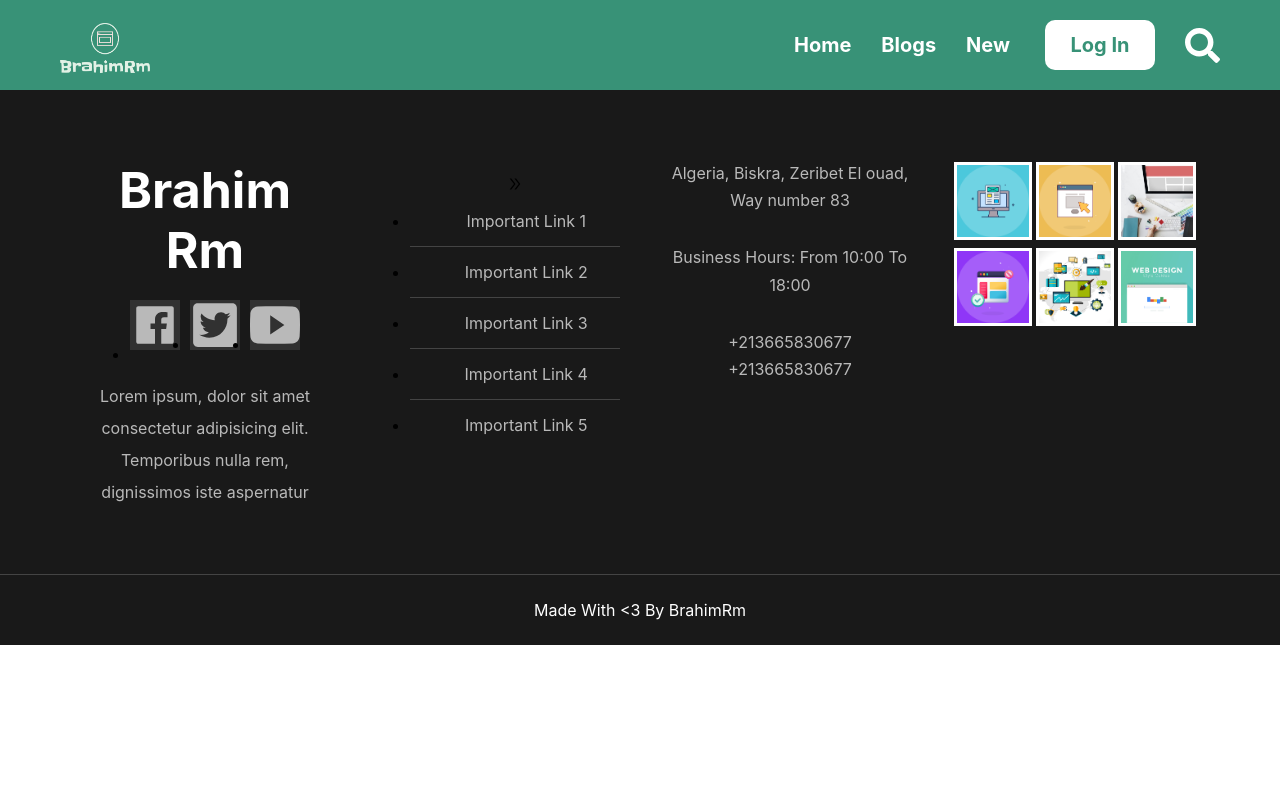
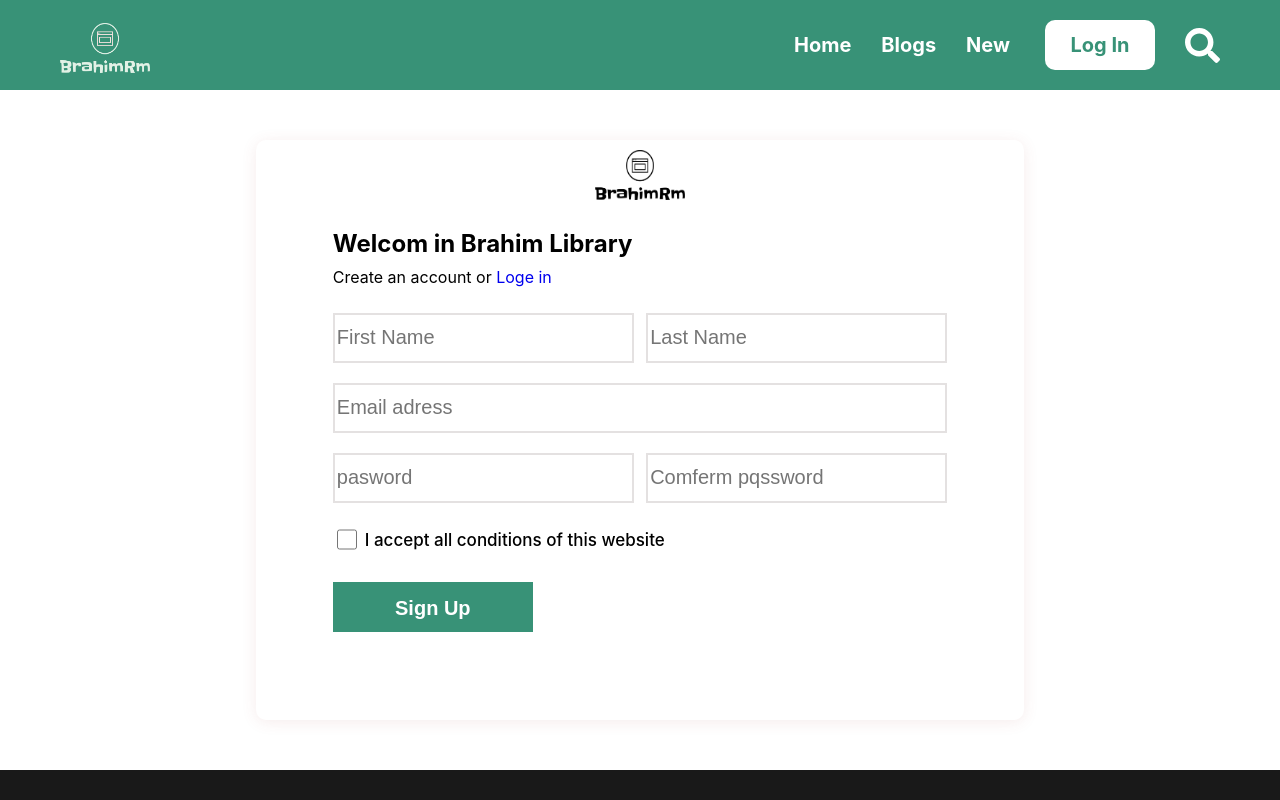
Before and after one commit to BrahimRemaigui/Library_project, a React (Create React App) app: page /signup in a window 1280 px wide. Shown: the top 800 px of the page. Built offline with nearby package versions, Linux system fonts and the light colour scheme; the HTML template or start-up script is replaced by a standard one.

Commit message:
Add files via upload

```diff
--- a/src/App.js
+++ b/src/App.js
@@ -2,6 +2,7 @@ import './App.css';
 import './NavBar'
 import NavBar from './NavBar';
 import Home from './Home';
+import Sigup from './Sigup';
 import Contact from './Contact';
 import BlogsDatails from './BlogsDatails';
 import Library from './Library'
@@ -49,6 +50,9 @@ function App() {
         <Route  path="/login">
         <Cont/>
         </Route>
+        <Route  path="/signup">
+        <Sigup/>
+        </Route>
 
         <Route  path="/blogs/:id">
         <BlogsDatails/>
--- a/src/Cont.js
+++ b/src/Cont.js
@@ -1,11 +1,18 @@
 import React from 'react'
 import './SigIn.css'
+
+import { Link } from "react-router-dom";
 import './dis.css'
 import img_li from './imgs/library main.jpg'
 import logo from './imgs/brahimrm-high-resolution-logo-black-transparent.png'
 import { AiFillApple } from "react-icons/ai";
 import { FcGoogle } from "react-icons/fc";
 export default function Cont() {
+const handelSigup =()=>{
+  <Link to="/signup"></Link>
+}
+
+
   return (
     <div className='sign-in'>
       <div className='forme_si'>
@@ -42,7 +49,7 @@ export default function Cont() {
           <button className='btn2'>Connect</button>
           </div>
           <div className='btns'>
-          <button className='btn3'>Sig Up</button>
+          <Link to="/signup"> <button className='btn3'>Sig Up</button></Link>
           </div>
         </div>
       </div>
--- /dev/null
+++ b/src/SignUp.css
@@ -0,0 +1,85 @@
+.sign-Up{
+
+    display: flex;
+    justify-content: center;
+    align-items: center;
+}
+.forme_siUp{
+    margin: 50px 20px;
+    width: 60%;
+    height: 580px;
+    box-shadow: 0 2px 15px rgba(163, 70, 70, 0.1);
+    border-radius: 10px;
+}
+.witing{
+    width: 80%;
+    height: 85px;
+    height: fit-content;
+    margin: 5px 10%;
+    display: flex;
+    flex-direction: column;
+    align-items: start;
+    justify-content: start;
+}
+.witing p{
+    margin-top: -11px;
+}
+.email{
+    margin: 10px;
+    width: 80%;
+    height: 50px;
+    border:2px solid rgb(228, 225, 225);
+    font-size: 20px;
+
+}
+.name_full{
+    display: flex;
+    flex-direction: row;
+    width: 80%;
+    margin: 5px 10%;
+    align-items: start;
+    justify-content: space-between;
+}
+@media(max-width:556px){
+
+.name_full{
+    display: flex;
+    flex-direction: column;
+
+}
+.forme_siUp{
+
+    height: fit-content;
+}
+.name{
+    width:200px;
+}
+}
+.name{
+    margin: 5px 0;
+    width:49%;
+    height: 50px;
+    border:2px solid rgb(228, 225, 225);
+    font-size: 20px;
+}
+
+.condition {
+    display: flex;
+    flex-direction: row;
+    width: 80%;
+    margin: 5px 10%;
+    font-size: 17px;
+    font-weight: 500;
+}
+.condition input{
+    width: 20px;
+    background-color:rgb(228, 225, 225);
+    margin-top: 2px;
+    margin-right: 8px;
+
+}
+.btnSinup{
+    width: 200px;
+    height: 50px;
+    margin: 15px 10%;
+}
--- /dev/null
+++ b/src/Sigup.js
@@ -0,0 +1,50 @@
+import './SignUp.css'
+import './SigIn.css'
+import logo from './imgs/brahimrm-high-resolution-logo-black-transparent.png'
+import { Link } from 'react-router-dom/cjs/react-router-dom.min';
+const Sigup = () => {
+    return (
+        <>
+            <div className='sign-Up'>
+                <div className='forme_siUp'>
+                    <img className='logo-bra' src={logo}></img>
+                    <div className='witing'>
+                    <h2>Welcom in Brahim Library</h2>
+                    <p>Create an account or {<Link to='/contact'>Loge in</Link>}</p>
+                    </div>
+                    <div className='name_full'>
+                        <input className='name'
+                            type="text"
+                            placeholder="First Name"
+                            required  ></input>
+                        <input className='name'
+                            type="text"
+                            placeholder="Last Name"
+                            required  ></input>
+                    </div>
+                    <input className='email'
+                        type="text"
+                        placeholder="Email adress"
+                        required  ></input>
+                    <div className='name_full'>
+                        <input className='name'
+                            type="password"
+                            placeholder="pasword"
+                            required  ></input>
+                        <input className='name'
+                            type="Password"
+                            placeholder="Comferm pqssword"
+                            required  ></input>
+                    </div>
+                    <div className='condition'>
+                        <input type="checkbox" />
+                        <p> I accept all conditions of this website </p>
+                    </div>
+                    <button className='btnSinup'>Sign Up</button>
+                </div>
+            </div>
+        </>
+    );
+}
+
+export default Sigup;
```
